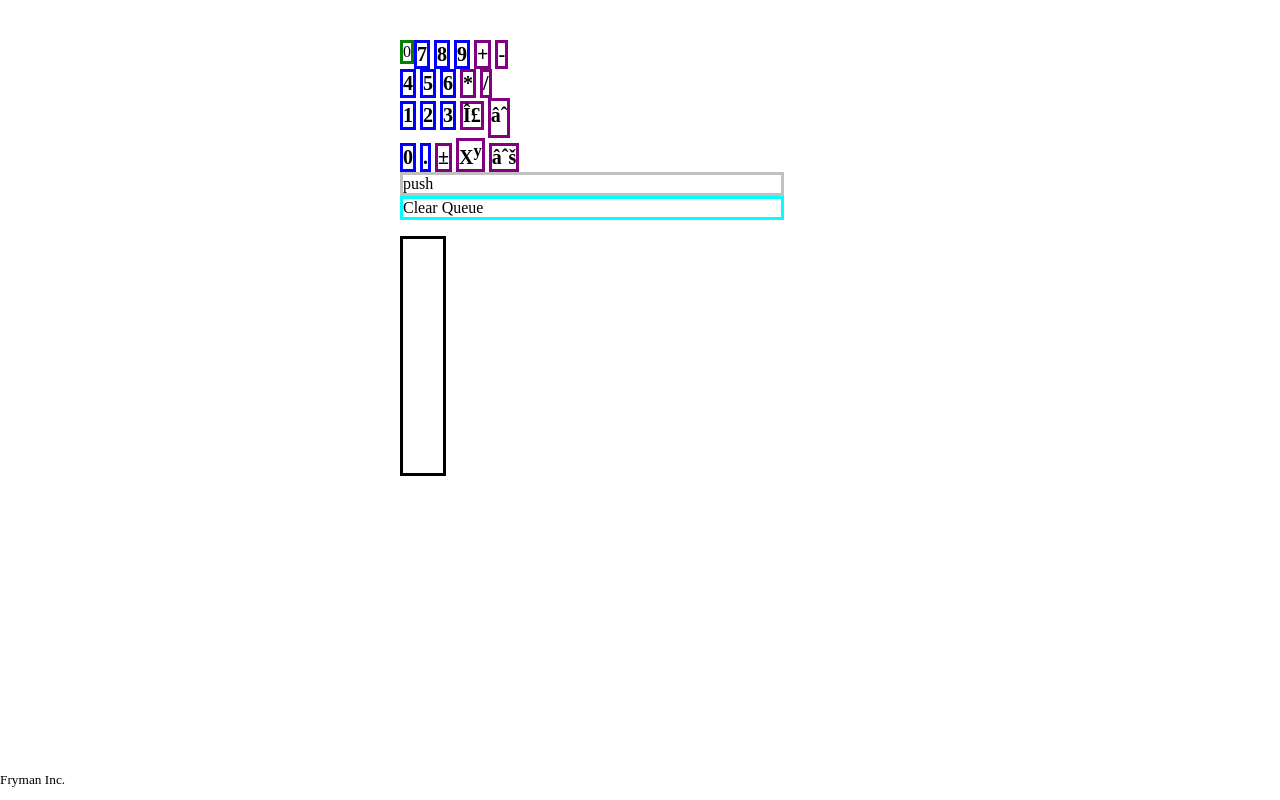
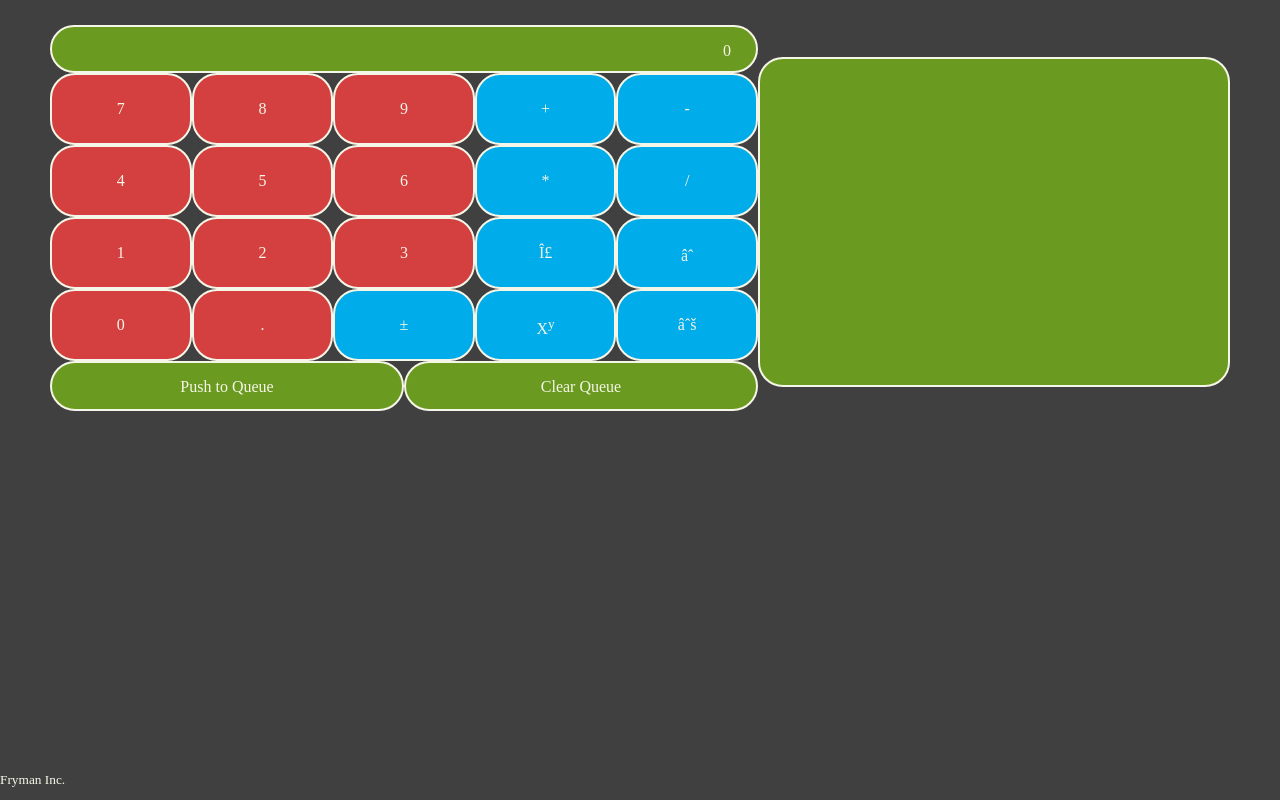
Before and after one commit to AndrewThurston/nss-lecture, a website: page 2014-01-16-SuperCalc/public/index.html in a window 1280 px wide. Drawn offline with Linux system fonts and the light colour scheme.

Commit message:
final super calc

```diff
--- a/2014-01-16-SuperCalc/public/css/style.css
+++ b/2014-01-16-SuperCalc/public/css/style.css
@@ -1,82 +1,97 @@
 @import url(http://fonts.googleapis.com/css?family=Crimson+Text);
+body{
+  margin-left: 300px;
+  margin-right: 300px;
+  margin-top: 30px;
+  color: black;
+  background: #404040;
+}
 
-body{
-  margin-left: 400px;
-  margin-right: 400px;
-  margin-top: 40px;
+#all{
+  position:absolute;
+  top: 25px;
+  left:50px;
+  bottom: 100px;
+  right: 50px;
+  text-align:center;
 }
-#all{
-  Box-sizing:Border-Box;
-}
+
 #cal{
-  width:80%
-}
-#qu{
-  width:20%
-}
-.clear{
-  clear:both;
-  Box-sizing:Border-Box;
+  Box-sizing:Border-box;
+  width : 60%
 }
 
 #display{
-  border-style:solid;
-  border-color:green;
-  float:left;
-  width: 100%
-  Box-sizing:Border-Box;
+  color:#f6f6e8;
+  Box-sizing:Border-box;
+  width : 100%;
+  background-color:#6A9A1F;
+  border-radius:25px;
+  text-align: right;
+  border: 2px solid;
+  height : 48px;
+  padding-top:15px;
+  padding-right:25px;
+}
+
+.buttons{
+  color:#f6f6e8;
+  Box-sizing:Border-box;
+  float: left;
+  width: 20%;
+  height : 72px;
+  border-radius:25px;
+  vertical-align:text-top;
+  display :block;
+  border: 2px solid;
+  padding-top:25px;
+}
+
+.inputs{
+  background-color:#D43F3F;
+}
+
+.ops{
+  background-color:#00ACE9;
+}
+
+#push{
+  color:#f6f6e8;
+  Box-sizing:Border-box;
+  width : 50%;
+  float: left;
+  background-color:#6A9A1F;
+  border: 2px solid;
+  height : 50px;
+  border-radius:25px;
+  padding-top:15px;
+}
+
+#queueClear{
+  color:#f6f6e8;
+  Box-sizing:Border-box;
+  width : 50%;
+  float: left;
+  background-color:#6A9A1F;
+  border: 2px solid;
+  height : 50px;
+  border-radius:25px;
+  padding-top:15px;
 }
 
 #queue{
-  border-style:solid;
-  border-color: black;
-  width:140px;
-  height: 240px;
-  Box-sizing:Border-Box;
-  width:25%
-
-}
-
-#keypad{
-  float:none;
-  width:275px;
-  Box-sizing:Border-Box;
-}
-
-.inputs, .ops{
-  //width: 15px;
-  //height: 15px;
-  font-weight:bold;
-  font-size: 20px;
-  width: 15%
-  Box-sizing:Border-Box;
-}
-
-.inputs{
-  border-style:solid;
-  border-color:blue;
-  display:inline-block;
-  Box-sizing:Border-Box;
-}
-.ops{
-  border-style:solid;
-  display:inline-block;
-  border-color:purple;
-  Box-sizing:Border-Box;
-}
-
-#push{
-  border-style:solid;
-  border-color:#C0C0C0;
-  width:50%
-  Box-sizing:Border-Box;
-}
-
-#queueClear{
-  border-style:solid;
-  border-color:#00FFFF;
-  width:50%
-  Box-sizing:Border-Box;
+  color:#f6f6e8;
+  Box-sizing:Border-box;
+  width : 40%;
+  float: right;
+  background-color: #6A9A1F;
+  border-radius:25px;
+  list-style-type:none;
+  position:relative;
+  top:-320px;
+  height:330px;
+  border: 2px solid;
+  padding-top:25px;
 }
 
 #footer {
@@ -85,4 +100,5 @@ body{
   bottom:0px;
   height:30px;
   width:100%;
+  color:#f6f6e8;
 }
--- a/2014-01-16-SuperCalc/public/index.html
+++ b/2014-01-16-SuperCalc/public/index.html
@@ -16,42 +16,28 @@
           <div id='n7' class='inputs buttons'>7</div>
           <div id='n8' class='inputs buttons'>8</div>
           <div id='n9' class='inputs buttons'>9</div>
-
           <div id='add' class='ops buttons'>+</div>
           <div id='sub' class='ops buttons'>-</div>
-    <div id='clear'></div>
           <div id='n4' class='inputs buttons'>4</div>
           <div id='n5' class='inputs buttons'>5</div>
           <div id='n6' class='inputs buttons'>6</div>
-
           <div id='mul' class='ops buttons'>*</div>
           <div id='div' class='ops buttons'>/</div>
-    <div id='clear'></div>
           <div id='n1' class='inputs buttons'>1</div>
           <div id='n2' class='inputs buttons'>2</div>
           <div id='n3' class='inputs buttons'>3</div>
-
           <div id='sum' class='ops buttons'>Σ</div>
           <div id='prod' class='ops buttons'>∏</div>
-    <div id='clear'></div>
           <div id='n0' class='inputs buttons'>0</div>
           <div id='np' class='inputs buttons'>.</div>
           <div id='toggle' class='ops buttons'>&#177</div>
-
           <div id='pow' class='ops buttons'>X<sup>y</sup></div>
           <div id='sqr' class='ops buttons'>√</div>
-    <div id='clear'></div>
         </div>
-
-    <div id='clear'></div>
-      <div id='push'>push</div>
-
-    <div id='clear'></div>
+        <div id='push'>Push to Queue</div>
         <div id='queueClear'>Clear Queue</diV>
       </div>
-      <div id='qu'>
         <ul id='queue'></ul>
-    </div>
     </div>
   </body>
   <footer id='footer'>
```
Lines whose indentation alone changed are shown as unchanged.
